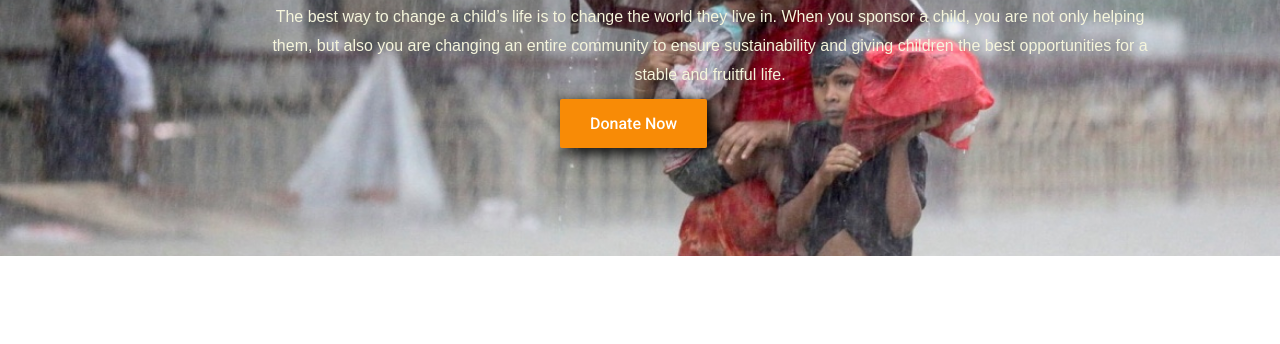
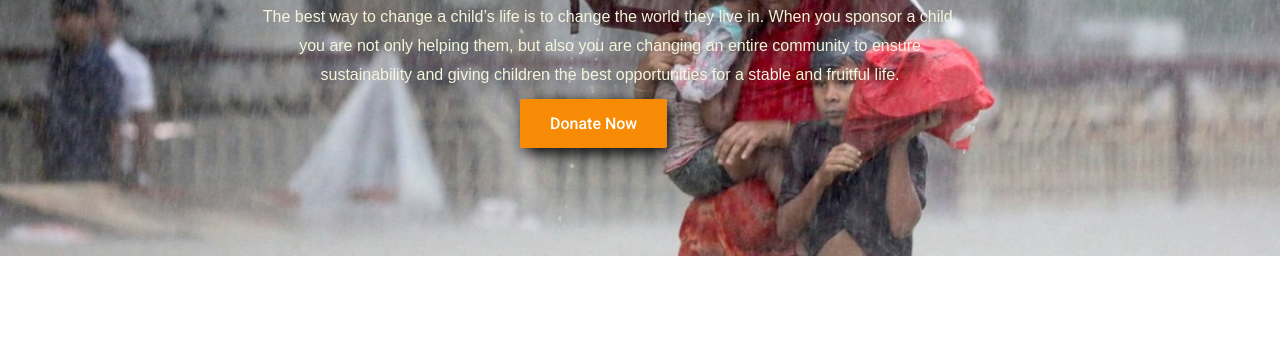
Before and after one commit to TanvirAhammed999/Donate-today, a plain HTML site: page index.html in a window 1280 px wide. Shown: the part 294-638 px from the top of the page. Drawn offline with Linux system fonts and the light colour scheme.

Commit message:
fix-final

```diff
--- a/style.css
+++ b/style.css
@@ -39,12 +39,12 @@ body p {
     margin-top: 25px;
     color: beige;
     line-height: 1.8em;
-    width: 900px;
+    width: 700px;
 
 }
 
 .donate-hero-content-wrap a {
-    margin-left: 400px;
+    margin-left: 360px;
     text-align: center;
     margin-top: 20px;
     text-decoration: none;
```
